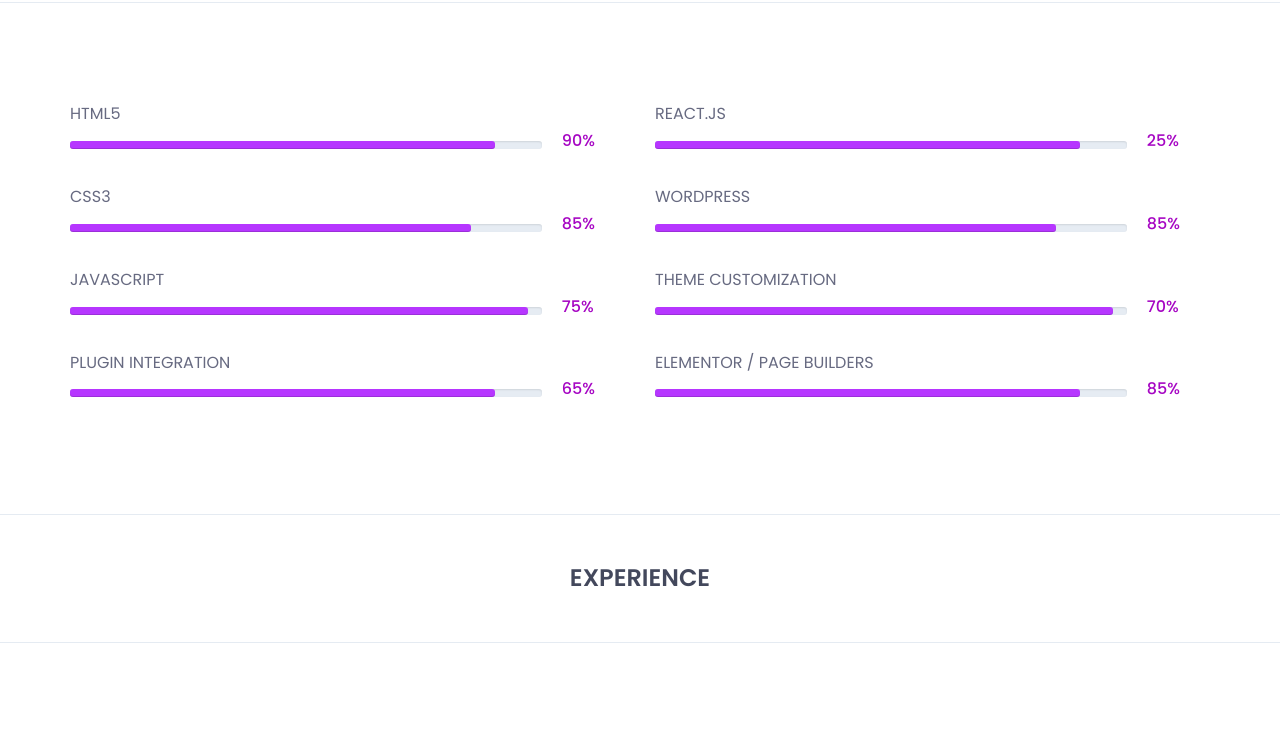
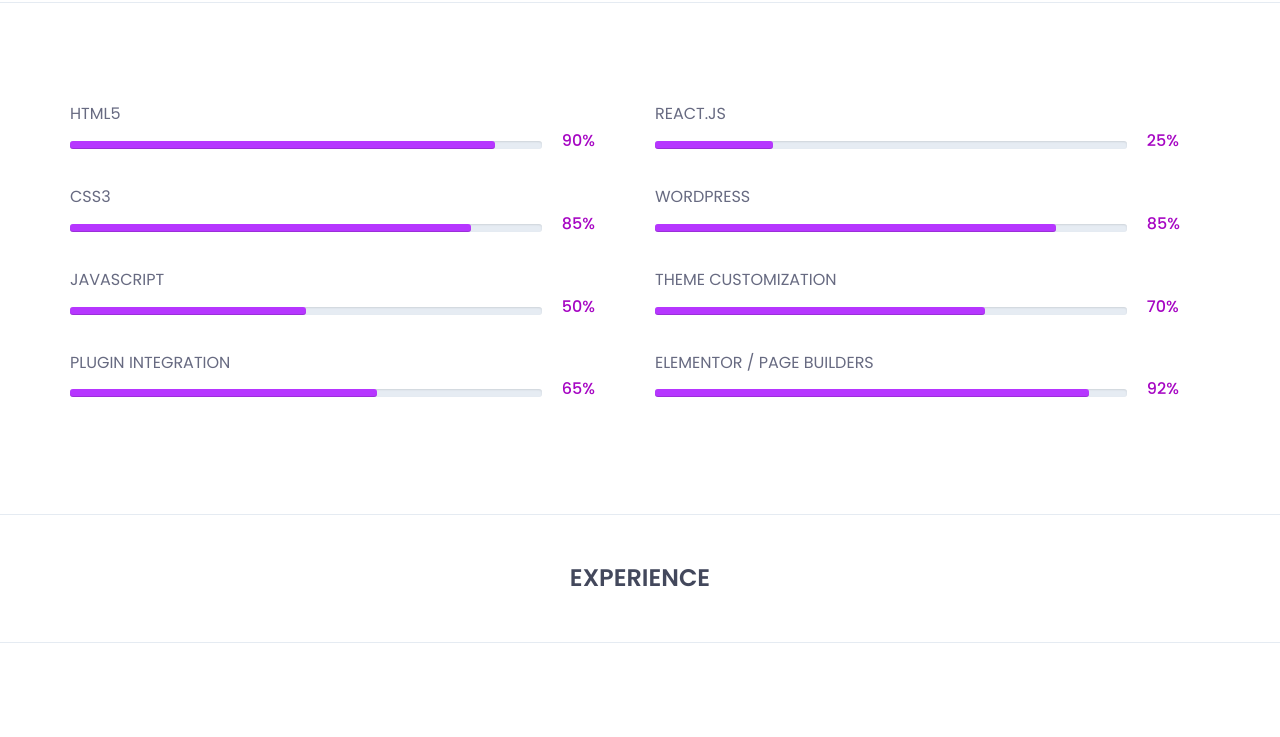
Before and after one commit to ap113-coding/portfolio, a plain HTML site: page index.html in a window 1280 px wide. Shown: the part 2286-3023 px from the top of the page. Drawn offline with nearby package versions, Linux system fonts and the light colour scheme.

Commit message:
changes in skills
progress bar changes

```diff
--- a/index.html
+++ b/index.html
@@ -338,18 +338,18 @@
 										<span class="progressText">JavaScript</span>
 										<div class="single-progress-txt">
 											<div class="progress ">
-											   <div class="progress-bar" role="progressbar" aria-valuenow="97" aria-valuemin="10" aria-valuemax="100" style="">
+											   <div class="progress-bar" role="progressbar" aria-valuenow="50" aria-valuemin="10" aria-valuemax="100" style="">
 
 											   </div>
 											</div>
-											<h3>75%</h3>
+											<h3>50%</h3>
 										</div>
 									</div><!-- /.barWrapper -->
 									<div class="barWrapper">
 										<span class="progressText">Plugin Integration</span>
 										<div class="single-progress-txt">
 											<div class="progress ">
-											   <div class="progress-bar" role="progressbar" aria-valuenow="90" aria-valuemin="10" aria-valuemax="100" style="">
+											   <div class="progress-bar" role="progressbar" aria-valuenow="65" aria-valuemin="10" aria-valuemax="100" style="">
 
 											   </div>
 											</div>
@@ -364,7 +364,7 @@
 										<span class="progressText">React.js</span>
 										<div class="single-progress-txt">
 											<div class="progress ">
-												<div class="progress-bar" role="progressbar" aria-valuenow="90" aria-valuemin="10" aria-valuemax="100" style="">
+												<div class="progress-bar" role="progressbar" aria-valuenow="25" aria-valuemin="10" aria-valuemax="100" style="">
 
 												</div>
 											</div>
@@ -386,7 +386,7 @@
 										<span class="progressText">Theme Customization</span>
 										<div class="single-progress-txt">
 											<div class="progress ">
-											   <div class="progress-bar" role="progressbar" aria-valuenow="97" aria-valuemin="10" aria-valuemax="100" style="">
+											   <div class="progress-bar" role="progressbar" aria-valuenow="70" aria-valuemin="10" aria-valuemax="100" style="">
 
 											   </div>
 											</div>
@@ -397,11 +397,11 @@
 										<span class="progressText">Elementor / Page Builders</span>
 										<div class="single-progress-txt">
 											<div class="progress ">
-											   <div class="progress-bar" role="progressbar" aria-valuenow="90" aria-valuemin="10" aria-valuemax="100" style="">
+											   <div class="progress-bar" role="progressbar" aria-valuenow="92" aria-valuemin="10" aria-valuemax="100" style="">
 
 											   </div>
 											</div>
-											<h3>85%</h3>
+											<h3>92%</h3>
 										</div>
 									</div><!-- /.barWrapper -->
 								</div>
```
